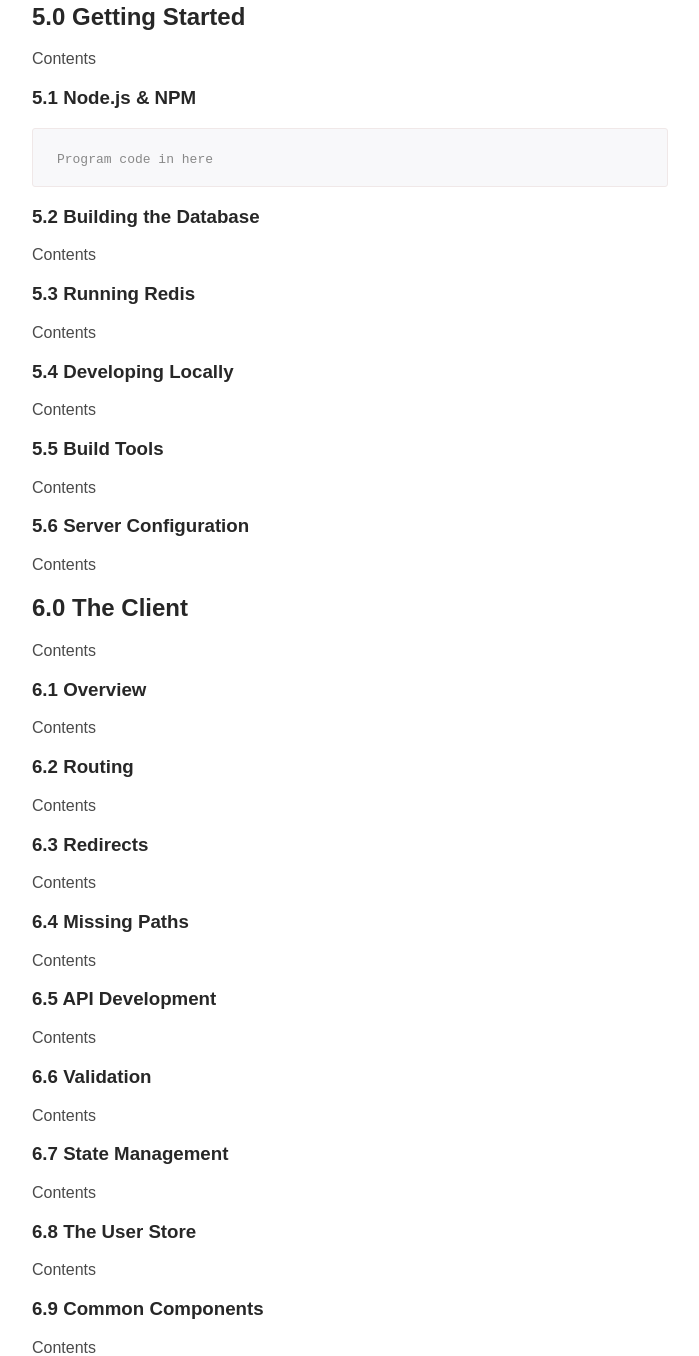
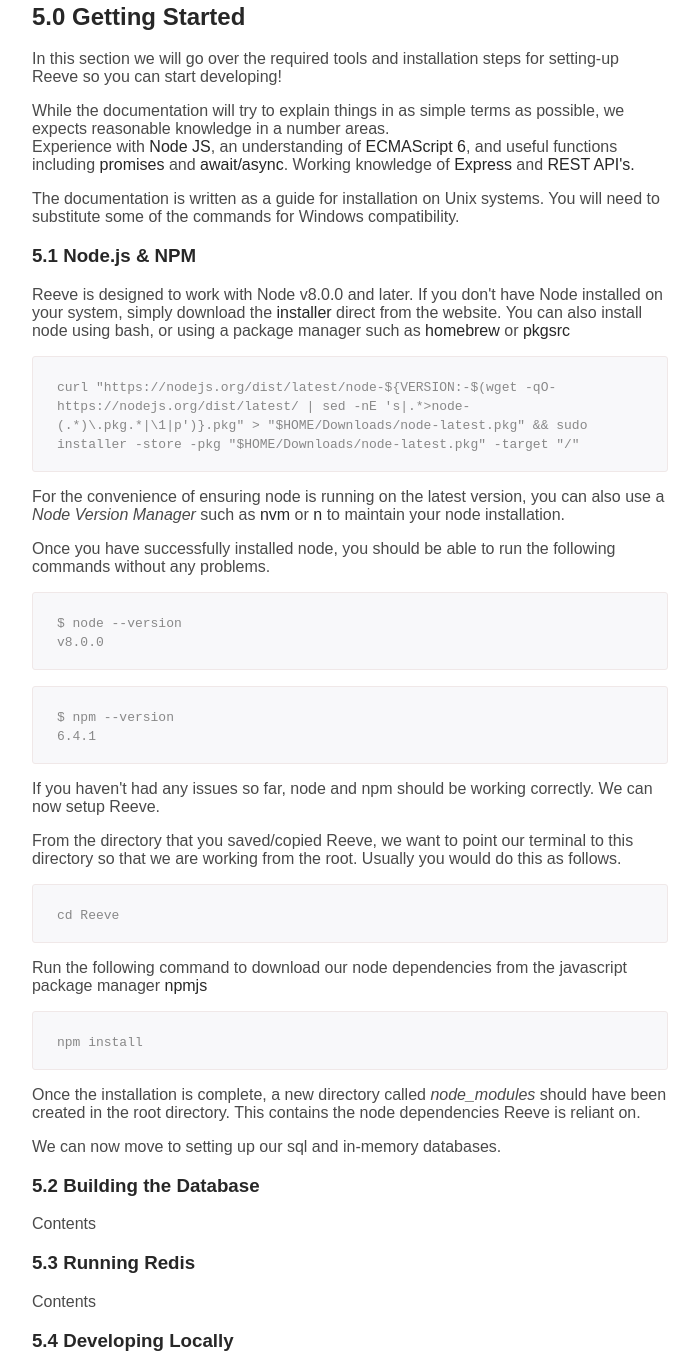
Before and after one commit to peterjoseph/Reeve, a website: page documentation/index.html in a window 1280 px wide. Shown: the part 8142-9498 px from the top of the page, without its empty margins (420-1119 px from the left). Drawn offline with Linux system fonts and the light colour scheme.

Commit message:
5.1 Node.js & NPM documentation complete

```diff
--- a/documentation/index.html
+++ b/documentation/index.html
@@ -484,19 +484,60 @@
 				<a name="5.0">
 					<h2 class="section__title">5.0 Getting Started</h2>
 				</a>
-				<p>Contents</p>
+				<p>In this section we will go over the required tools and installation steps for setting-up Reeve so you can start developing!</p>
+				<p>While the documentation will try to explain things in as simple terms as possible, we expects reasonable knowledge in a number areas. <br>Experience with <a href="https://nodejs.org/">Node JS</a>, an understanding of <a href="http://es6-features.org/">ECMAScript 6</a>, and useful functions including <a href="https://developer.mozilla.org/en-US/docs/Web/JavaScript/Reference/Global_Objects/Promise">promises</a>
+					and <a href="https://developer.mozilla.org/en-US/docs/Web/JavaScript/Reference/Statements/async_function">await/async</a>. Working knowledge of <a href="http://expressjs.com/">Express</a> and <a href="https://en.wikipedia.org/wiki/Representational_state_transfer">REST API's.</a></p>
+				<p>The documentation is written as a guide for installation on Unix systems. You will need to substitute some of the commands for Windows compatibility.</p>
 			</section>
 			<section class="js-section">
 				<a name="5.1">
 					<h3 class="section__title">5.1 Node.js & NPM</h3>
 				</a>
+				<p>Reeve is designed to work with Node v8.0.0 and later. If you don't have Node installed on your system, simply download the <a href="https://nodejs.org/#download">installer</a> direct from the website. You can also install node using bash, or using a package manager such as <a href="http://brew.sh/">homebrew</a> or <a href="https://pkgsrc.joyent.com/">pkgsrc</a></p>
 				<div class="code__block code__block--notabs">
 					<pre class="code code--block">
 						<code>
-							Program code in here
+							curl "https://nodejs.org/dist/latest/node-${VERSION:-$(wget -qO- https://nodejs.org/dist/latest/ | sed -nE 's|.*>node-(.*)\.pkg</a>.*|\1|p')}.pkg" > "$HOME/Downloads/node-latest.pkg" && sudo installer -store -pkg "$HOME/Downloads/node-latest.pkg" -target "/"
 						</code>
 					</pre>
 				</div>
+				<p>For the convenience of ensuring node is running on the latest version, you can also use a <i>Node Version Manager</i> such as <a href="https://github.com/creationix/nvm">nvm</a> or <a href="https://github.com/tj/n">n</a> to maintain your node installation.</p>
+				<p>Once you have successfully installed node, you should be able to run the following commands without any problems.</p>
+				<div class="code__block code__block--notabs">
+					<pre class="code code--block">
+						<code>
+							$ node --version
+							v8.0.0
+						</code>
+					</pre>
+				</div>
+				<div class="code__block code__block--notabs">
+					<pre class="code code--block">
+						<code>
+							$ npm --version
+							6.4.1
+						</code>
+					</pre>
+				</div>
+				<p>If you haven't had any issues so far, node and npm should be working correctly. We can now setup Reeve.</p>
+				<p>From the directory that you saved/copied Reeve, we want to point our terminal to this directory so that we are working from the root. Usually you would do this as follows.</p>
+				<div class="code__block code__block--notabs">
+					<pre class="code code--block">
+						<code>
+							cd Reeve
+						</code>
+					</pre>
+				</div>
+				<p>Run the following command to download our node dependencies from the javascript package manager <a href="https://www.npmjs.com/">npmjs</a></p>
+				<div class="code__block code__block--notabs">
+					<pre class="code code--block">
+						<code>
+							npm install
+						</code>
+					</pre>
+				</div>
+				<p>Once the installation is complete, a new directory called <i>node_modules</i> should have been created in the root directory. This contains the node dependencies Reeve is reliant on.</p>
+				<p>We can now move to setting up our sql and in-memory databases.</p>
 			</section>
 			<section class="js-section">
 				<a name="5.2">
```
